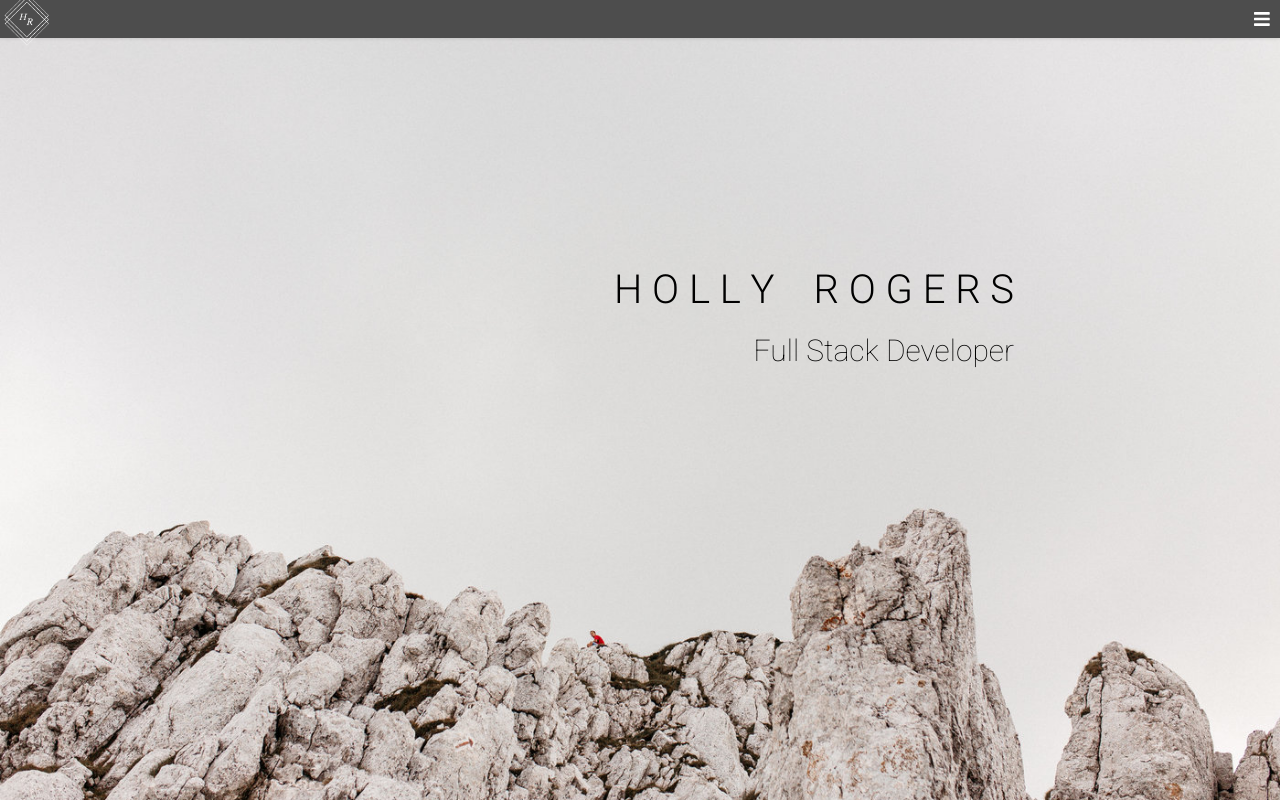
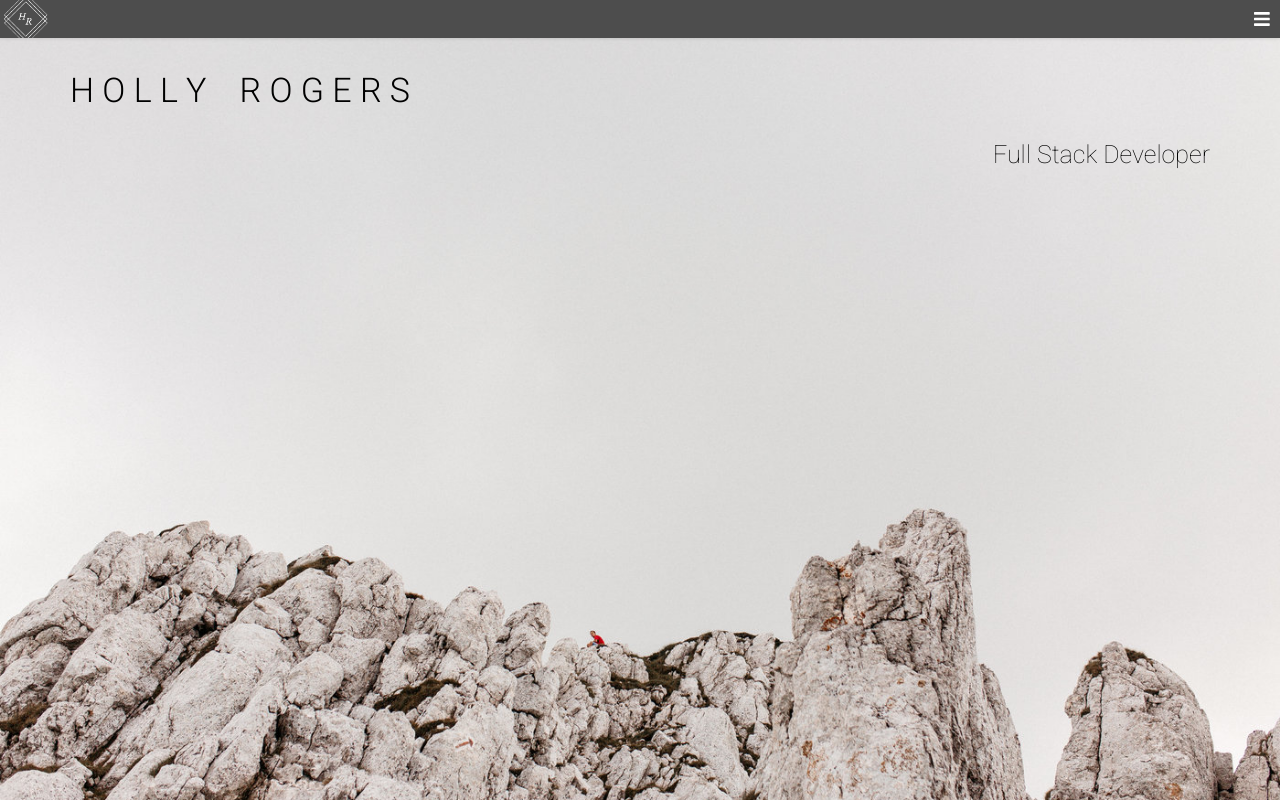
Before and after one commit to holly257/portfolio, a React (Create React App) app: page / in a window 1280 px wide. Built offline with nearby package versions, Linux system fonts and the light colour scheme.

Commit message:
cropped logo, added main container css

```diff
--- a/src/App.css
+++ b/src/App.css
@@ -2,3 +2,9 @@
     margin: 0;
     font-family: 'Roboto', sans-serif;
 }
+
+.main-body {
+    margin-top: 40px;
+    padding: 20px;
+    height: 100vh;
+}
--- a/src/Routes/About/AboutPage.js
+++ b/src/Routes/About/AboutPage.js
@@ -3,7 +3,7 @@ import './AboutPage.css';
 
 function AboutPage() {
     return (
-        <main>
+        <main className='main-body'>
             {/* <div id="about-me">A B O U T &nbsp;&nbsp; M E</div>
             <div id="about-page">
                 <span className="split">
--- a/src/Routes/Contact/ContactPage.js
+++ b/src/Routes/Contact/ContactPage.js
@@ -2,7 +2,11 @@ import React from 'react';
 import './ContactPage.css';
 
 function ContactPage() {
-    return <main>test contact</main>;
+    return (
+        <main className="main-body">
+            <p>test contact</p>
+        </main>
+    );
 }
 
 export default ContactPage;
--- a/src/Routes/Home/HomePage.css
+++ b/src/Routes/Home/HomePage.css
@@ -1,25 +1,20 @@
 #home {
     background-image: url('/img/Mountain.jpg');
     background-size: cover;
-}
-
-#home-containter {
-    width: 100vw;
-    height: 100vh;
-}
-
-#home-span {
-    text-align: right;
-    padding: 20%;
+    padding: 0;
+    margin: 0;
 }
 
 .home-intro {
-    padding: 10px;
+    padding: 70px 70px 0;
     font-weight: 300;
-    font-size: 40px;
+    font-size: 34px;
+    text-align: left;
 }
 
 #home-info {
-    font-size: 30px;
+    padding: 30px 70px;
+    font-size: 25px;
     font-weight: 100;
+    text-align: right;
 }
--- a/src/Routes/Home/HomePage.js
+++ b/src/Routes/Home/HomePage.js
@@ -3,14 +3,10 @@ import './HomePage.css';
 
 function HomePage() {
     return (
-        <main id="home">
-            <div id="home-containter">
-                <div id="home-span">
-                    <h1 className="home-intro">H O L L Y &nbsp;&nbsp; R O G E R S</h1>
-                    <h3 className="home-intro" id="home-info">
-                        Full Stack Developer
-                    </h3>
-                </div>
+        <main className="main-body" id="home">
+            <div>
+                <h1 className="home-intro">H O L L Y &nbsp;&nbsp; R O G E R S</h1>
+                <h3 id="home-info">Full Stack Developer</h3>
             </div>
         </main>
     );
--- a/src/Routes/Nav/Nav.css
+++ b/src/Routes/Nav/Nav.css
@@ -13,7 +13,14 @@
 }
 
 #logo {
-    height: 60px;
+    height: 38px;
+}
+
+#nav-home-link{
+    text-decoration: none;
+    background-color: rgb(77, 77, 77);
+    height: 38px;
+    padding: 0;
 }
 
 .nav-link,
--- a/src/Routes/Nav/Nav.js
+++ b/src/Routes/Nav/Nav.js
@@ -20,7 +20,10 @@ class Nav extends Component {
 
         return (
             <nav id="nav-bar">
-                <img id="logo" src="/img/PersonalLogoInitials.png" alt="HR personal logo"></img>
+                <Link id='nav-home-link' to={'/'}>
+                    <img id="logo" src="/img/PersonalLogoInitialsCropped.png" alt="HR personal logo"></img>
+                </Link>
+
                 <span id="right-nav">
                     <FontAwesomeIcon
                         icon={hiddenDropdown ? faBars : faWindowClose}
--- a/src/Routes/NotFound/NotFoundPage.js
+++ b/src/Routes/NotFound/NotFoundPage.js
@@ -3,7 +3,7 @@ import './NotFoundPage.css';
 
 function NotFoundPage() {
     return (
-        <main>
+        <main className='main-body'>
             <div id="error-page">
                 <h2>404 Error</h2>
                 <h3>Sorry, page not found.</h3>
--- a/src/Routes/Portfolio/PortfolioPage.js
+++ b/src/Routes/Portfolio/PortfolioPage.js
@@ -2,7 +2,11 @@ import React from 'react';
 import './PortfolioPage.css';
 
 function PortfolioPage() {
-    return <main>test portfolio</main>;
+    return (
+        <main className='main-body'>
+            <p>test portfolio</p>
+        </main>
+    );
 }
 
 export default PortfolioPage;
```
Also changed, not shown: public/img/PersonalLogoInitialsCropped.png (added).
